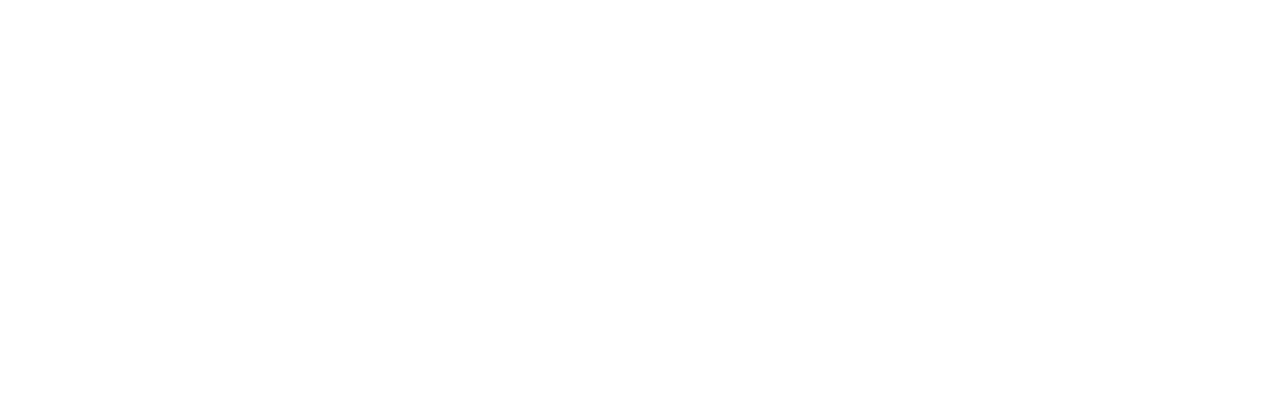
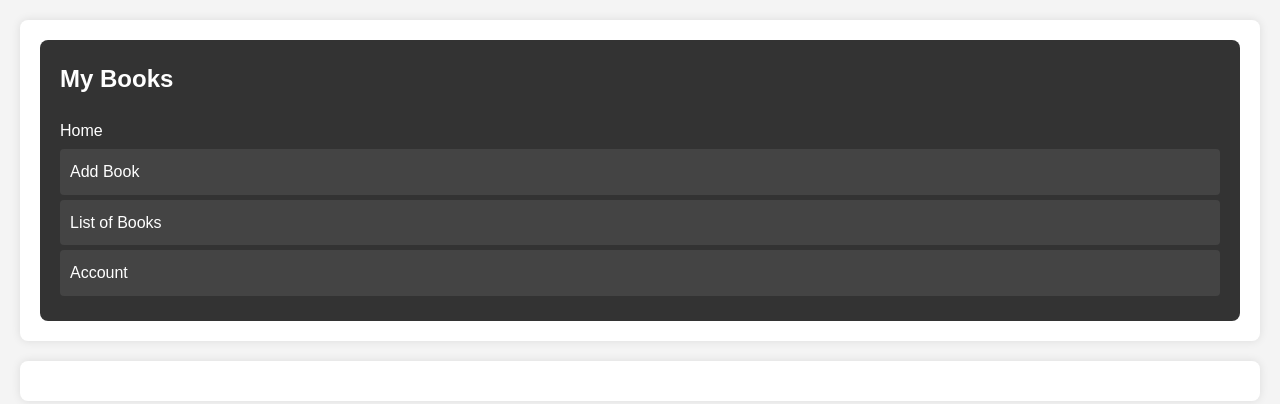
Before and after one commit to Invokedzz/javascript, a plain HTML site: page designforanotherproject/home.html in a window 1280 px wide. Drawn offline with Linux system fonts and the light colour scheme.

Commit message:
adding styles

```diff
--- a/designforanotherproject/home.html
+++ b/designforanotherproject/home.html
@@ -3,9 +3,39 @@
 <head>
     <meta charset="UTF-8">
     <meta name="viewport" content="width=device-width, initial-scale=1.0">
-    <title>Document</title>
+    <title>My Books</title>
+    <link rel="stylesheet" href="./styles/styles.css">
 </head>
 <body>
 
+    <article class="linkbox">
+        <header class="header">
+            <div class="block">
+                <h1>My Books</h1>
+            </div>
+            <ul>
+                <a href="home.html">Home</a>
+                <a href="addbook.html"><li>Add Book</li></a>
+                <a href="listofbooks.html">
+                    <li>List of Books</li>
+                </a>
+                <a href="useraccount.html">
+                    <li>Account</li>
+                </a>
+            </ul>
+        </header>
+    </article>
+
+    <section>
+        <div class="chatblock">
+
+            <div class="box">
+
+
+        </div>
+    </section>
+
+
+
 </body>
 </html>
--- a/designforanotherproject/styles/styles.css
+++ b/designforanotherproject/styles/styles.css
@@ -0,0 +1,74 @@
+
+* {
+    margin: 0;
+    padding: 0;
+    box-sizing: border-box;
+}
+
+body {
+    font-family: Arial, sans-serif;
+    line-height: 1.6;
+    background-color: #f4f4f4;
+    color: #333;
+}
+
+
+.linkbox {
+    background: #fff;
+    padding: 20px;
+    margin: 20px;
+    border-radius: 8px;
+    box-shadow: 0 0 10px rgba(0, 0, 0, 0.1);
+}
+
+.header {
+    background: #333;
+    color: #fff;
+    padding: 20px;
+    border-radius: 8px;
+}
+
+.header .block {
+    margin-bottom: 20px;
+}
+
+.header h1 {
+    font-size: 24px;
+}
+
+.header ul {
+    list-style-type: none;
+}
+
+.header ul a {
+    text-decoration: none;
+    color: #fff;
+}
+
+.header ul a li {
+    background: #444;
+    padding: 10px;
+    margin: 5px 0;
+    border-radius: 4px;
+    transition: background 0.3s;
+}
+
+.header ul a li:hover {
+    background: #555;
+}
+
+.chatblock {
+    background: #fff;
+    padding: 20px;
+    margin: 20px;
+    border-radius: 8px;
+    box-shadow: 0 0 10px rgba(0, 0, 0, 0.1);
+}
+
+session {
+    display: block;
+}
+
+section {
+    display: block;
+}
```
Also changed, not shown: designforanotherproject/addbook.html (+2 -1 lines), designforanotherproject/listofbooks.html (+2 -1 lines), designforanotherproject/receivebook.html (+2 -1 lines), designforanotherproject/useraccount.html (+2 -1 lines).
